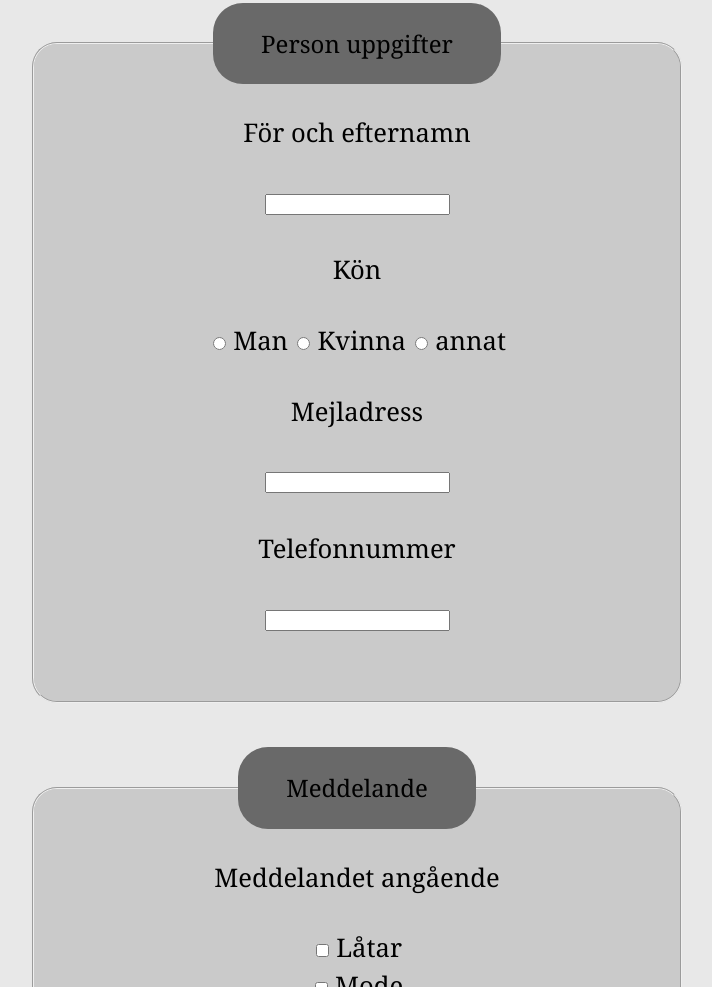
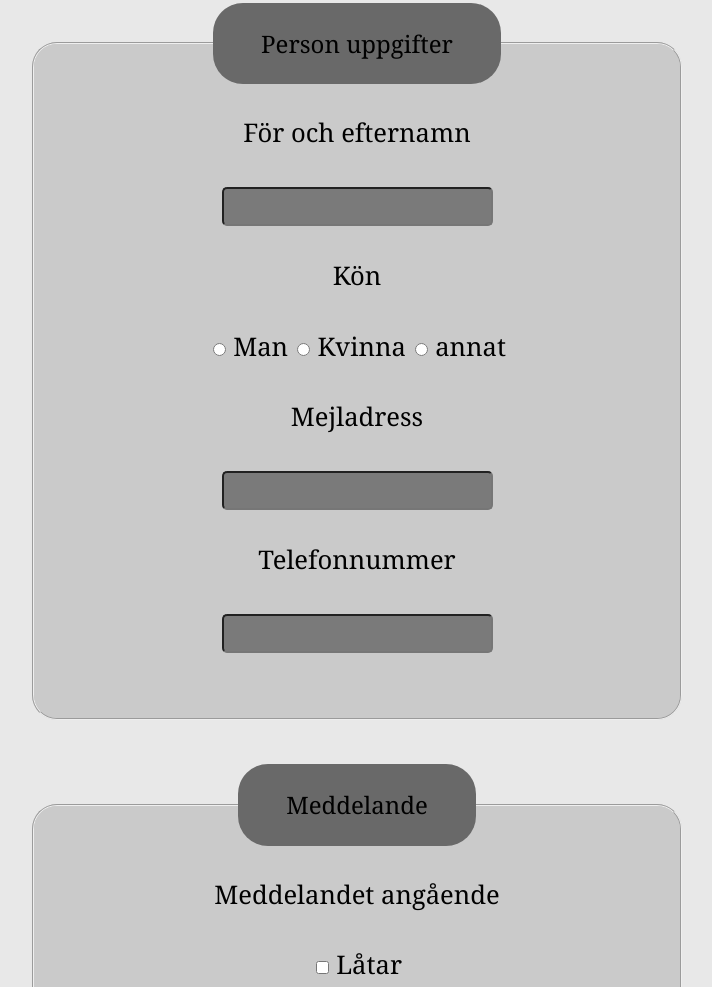
Before and after one commit to emal02002/Musik-Slutprojekt, a plain HTML site: page Kontakt.html in a window 1280 px wide. Shown: the part 747-1734 px from the top of the page, without its empty margins (283-995 px from the left). Drawn offline with Linux system fonts and the light colour scheme.

Commit message:
Update style.css
en del som togs bort av misstag, är tillbaka

```diff
--- a/style.css
+++ b/style.css
@@ -344,6 +344,12 @@ legend{ /*Legende är huvudrubrik på en fieldset kan man säga */
   place-self: center;
   padding-bottom: 10rem;
 }
+.textfält{
+  border-radius: 5px;
+  background-color: #757575ef;
+  color: aliceblue;
+  padding: 10px 45px;
+}
 .runda-hörn{
   border-radius: 100%;
   width: 25%;
```
